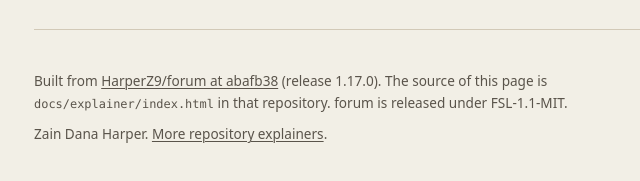
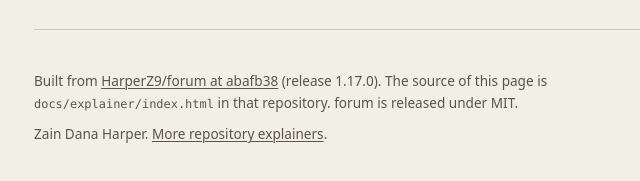
Before and after one commit to HarperZ9/forum, a plain HTML site: page docs/explainer/index.html in a window 1280 px wide. Shown: the part 7516-7697 px from the top of the page, 14-654 px from the left. Drawn offline with Linux system fonts and the light colour scheme; a web font is replaced by a local one.

Commit message:
chore(license): relicense forum to OSI-approved MIT License (sync with flywheel#574) (#50)
Co-authored-by: Zain Dana Harper <17142659+HarperZ9@users.noreply.github.com>

```diff
--- a/docs/explainer/index.html
+++ b/docs/explainer/index.html
@@ -293,7 +293,7 @@ ol.walkthrough p{margin:0 0 .3rem;max-width:44rem}
 </section>
 </main>
 <footer class="foot wrap">
-  <p>Built from <a href="https://github.com/HarperZ9/forum/tree/abafb38b0c59415c997e5df57aa85a10d5bb8929">HarperZ9/forum at abafb38</a> (release 1.17.0). The source of this page is <code>docs/explainer/index.html</code> in that repository. forum is released under FSL-1.1-MIT.</p>
+  <p>Built from <a href="https://github.com/HarperZ9/forum/tree/abafb38b0c59415c997e5df57aa85a10d5bb8929">HarperZ9/forum at abafb38</a> (release 1.17.0). The source of this page is <code>docs/explainer/index.html</code> in that repository. forum is released under MIT.</p>
   <p>Zain Dana Harper. <a href="https://harperz9.github.io/repo-explainers.html">More repository explainers</a>.</p>
 </footer>
 <script>
```
Also changed, not shown: 2 other files.
